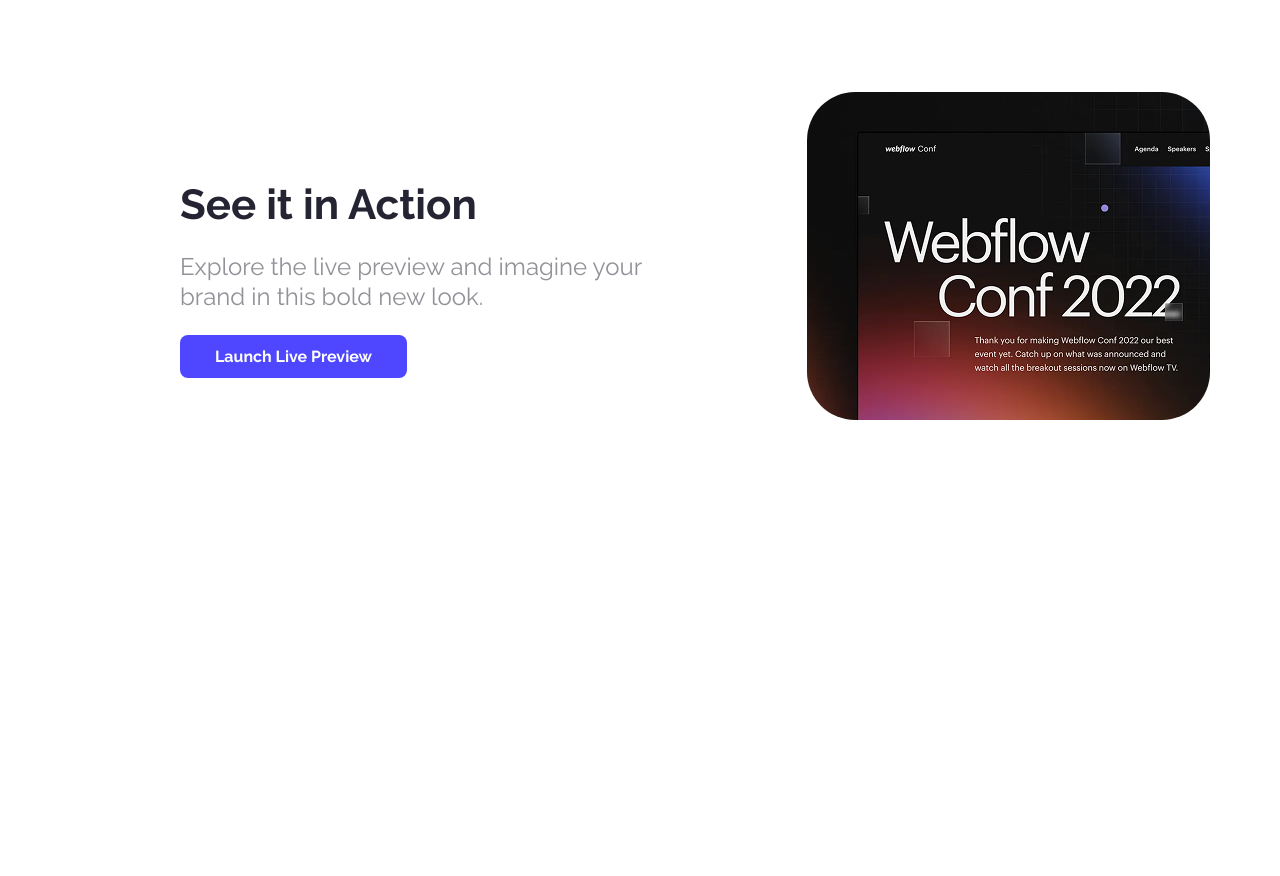
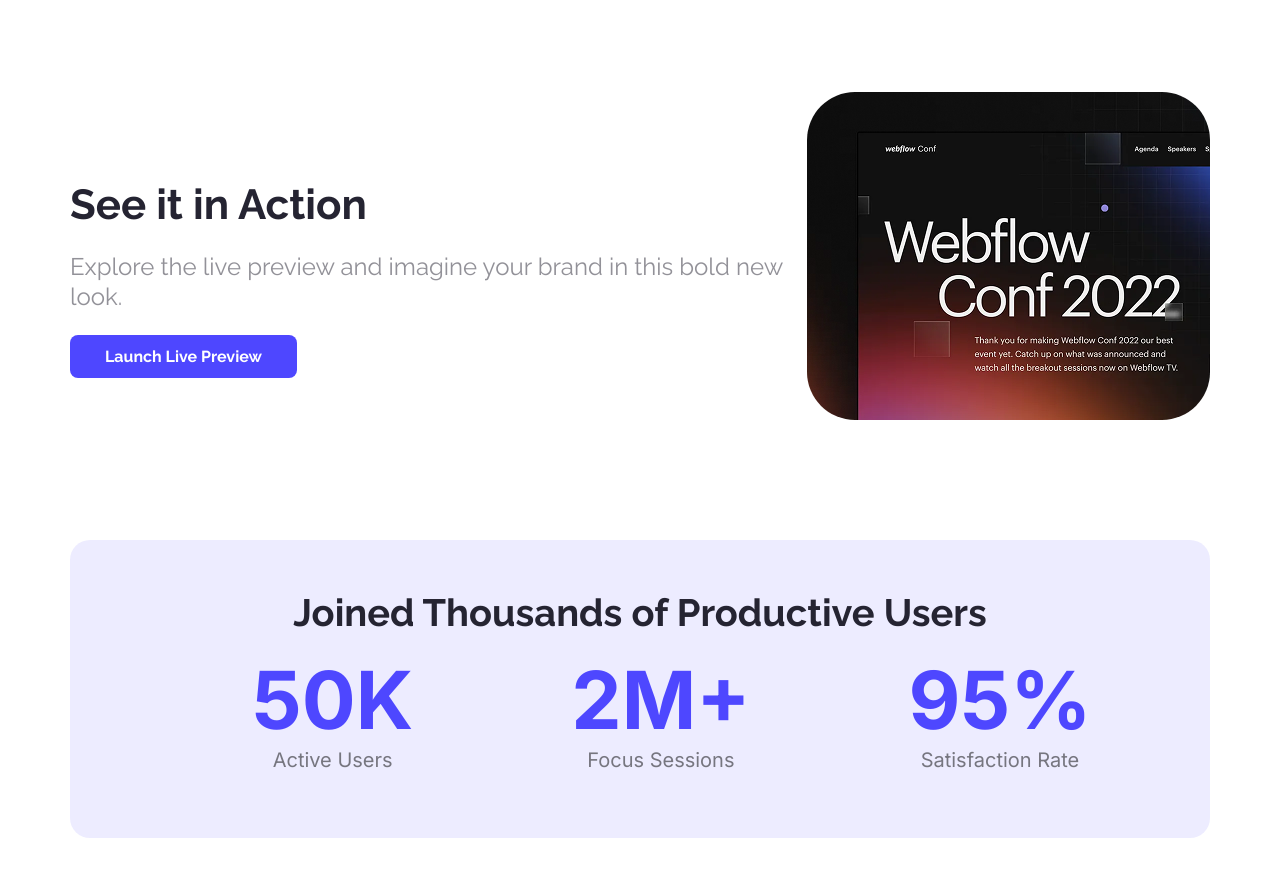
Before and after one commit to Riaz-45/Assignment-1, a plain HTML site: page index.html in a window 1280 px wide. Shown: the part 740-1616 px from the top of the page. Before the commit the page ends 1280 px from the top, so only its background shows below. Drawn offline with Linux system fonts and the light colour scheme.

Commit message:
added productive user section

```diff
--- a/index.html
+++ b/index.html
@@ -13,6 +13,9 @@
     <link rel="stylesheet" href="styles/style.css">
 </head>
 <body>
+
+    <!-- Header section -->
+
     <header>
         <nav>
             <ul>
@@ -28,7 +31,13 @@
             <button class="raleway-icons btn-primary">Stay Focused</button>
         </div>
     </header>
+
+    <!-- Main Section -->
+
     <main>
+
+        <!-- Action Section -->
+
         <section class="action">
             <div class="action-container raleway-icons">
                 <h3 class="action-title">See it in Action</h3>
@@ -39,6 +48,28 @@
                 <img class="action-image" src="images/Assets/wc-mini.png" alt="">
             </div>
         </section>
+
+        <!-- Productive User section -->
+
+        <section class="product-user">
+            <div class="user-title raleway-icons">Joined Thousands of Productive Users</div>
+            <div class="user-data">
+                <ul>
+                    <li>
+                        <div class="data inter-logo">50K</div>
+                        <div class="data-sub-title inter-logo">Active Users</div>
+                    </li>
+                    <li>
+                        <div class="data inter-logo">2M+</div>
+                        <div class="data-sub-title inter-logo">Focus Sessions</div>
+                    </li>
+                    <li>
+                        <div class="data inter-logo">95%</div>
+                        <div class="data-sub-title inter-logo">Satisfaction Rate</div>
+                    </li>
+                </ul>
+            </div>
+        </section>
     </main>
     <footer>
 
--- a/styles/style.css
+++ b/styles/style.css
@@ -88,7 +88,7 @@
 
 .action-container{
     text-align: left;
-    width: 517px;
+    /* width: 517px; */
     margin: auto;
 }
 
@@ -111,3 +111,35 @@
     width: 403px;
     border-radius: 48px;
 }
+
+/* productive user style */
+.product-user{
+    padding: 50px 142px;
+    text-align: center;
+    background-color: rgba(78, 71, 255, 10%);
+    border-radius: 20px;
+    margin-bottom: 116px;
+}
+
+.user-title{
+    font-weight: bold;
+    font-size: 38px;
+    color: #252432;
+}
+
+.user-data ul{
+    display: flex;
+    gap: 158px;
+    list-style: none;
+}
+
+.data{
+    color: #4E47FF;
+    font-weight: bold;
+    font-size: 80px;
+}
+
+.data-sub-title{
+    color: rgba(0, 0, 0, 50%);
+    font-size: 20px;
+}
```
